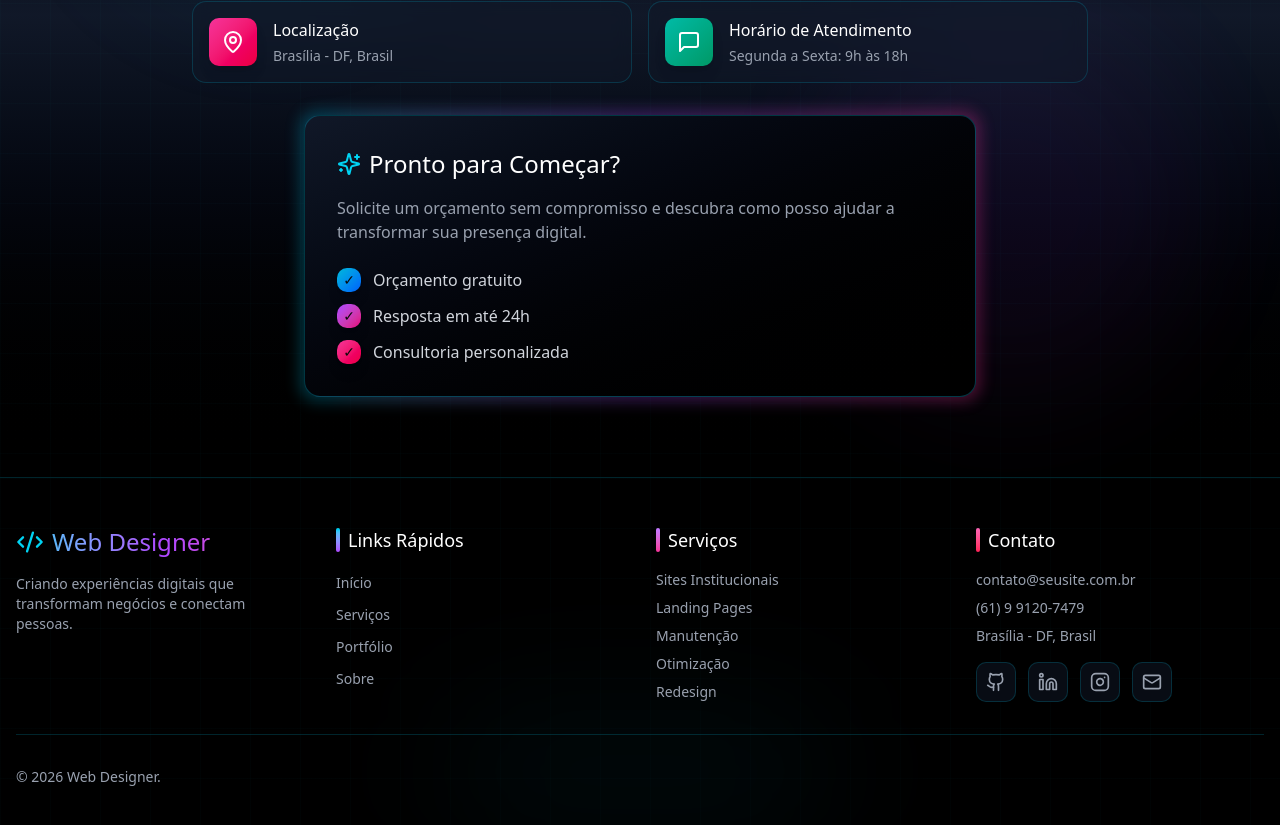
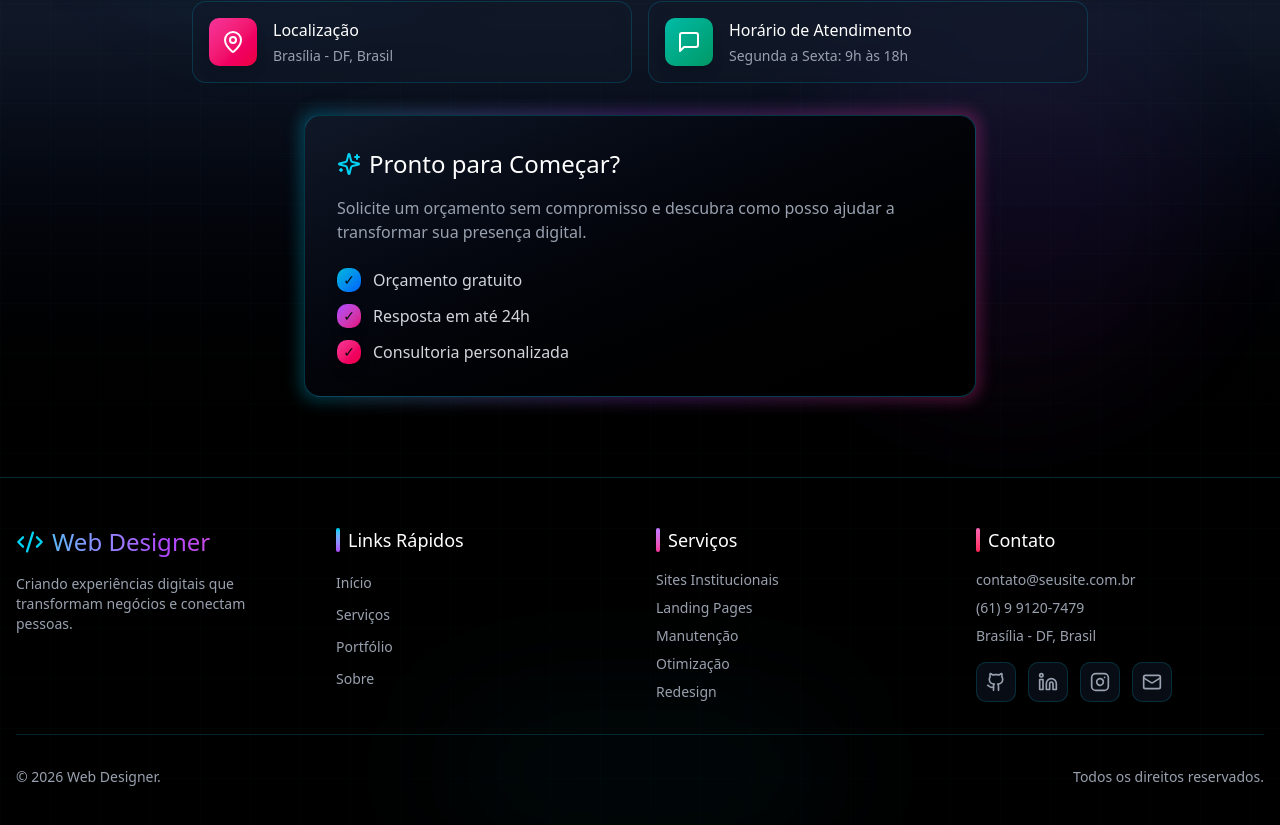
Before and after one commit to Pedrorenatopr/PORTIFOLIO-2026, a React (Vite) app: page / in a window 1280 px wide. Shown: the part 6628-7453 px from the top of the page. Built offline with nearby package versions, Linux system fonts and the light colour scheme.

Commit message:
ajuste texto footer

```diff
--- a/src/components/Footer.tsx
+++ b/src/components/Footer.tsx
@@ -111,7 +111,7 @@ export function Footer() {
             © {currentYear} Web Designer.
           </p>
           <p className="text-gray-400 text-sm flex items-center gap-2">
-
+             Todos os direitos reservados.
           </p>
         </div>
       </div>
```
